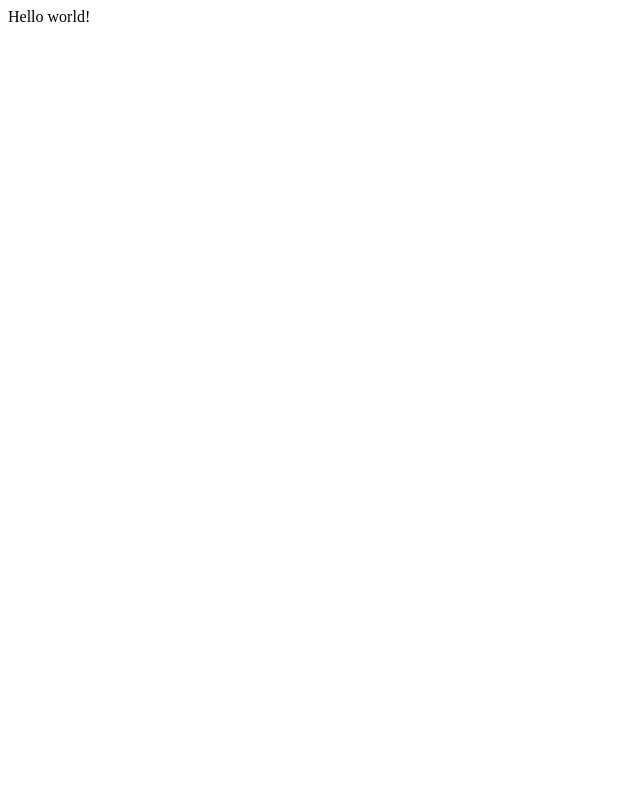
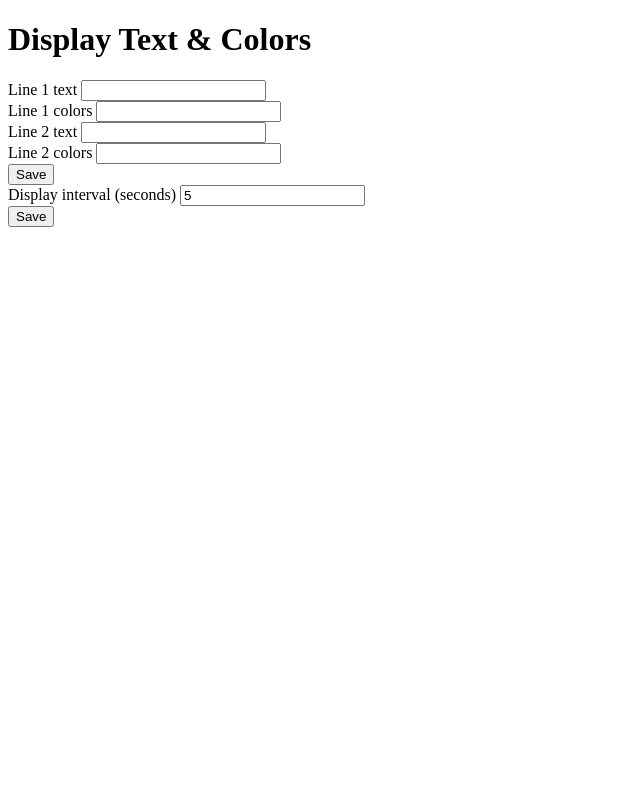
Before and after one commit to nathanchrs/colordisplay, a Flask app: page / in a window 1280 px wide. Before the commit the part shown is almost empty. Shown: the whole page, without its empty margins (0-640 px from the left). Run offline with Flask 2, Linux system fonts and the light colour scheme.

Commit message:
Simple display interval setting using Flask

```diff
--- a/config_io.py
+++ b/config_io.py
@@ -46,3 +46,8 @@ def read_from_display_interval_file(display_interval_file_path):
 	except:
 		print 'Invalid display interval file.'
 		return None
+
+def save_display_interval_to_file(display_interval_file_path, display_interval):
+	"""Saves the display interval value to file."""
+	with open(display_interval_file_path, 'w') as fout:
+		fout.write(display_interval)
--- /dev/null
+++ b/configserver.py
@@ -0,0 +1,30 @@
+#!/bin/env python
+
+from flask import Flask, request, render_template, redirect, url_for
+
+import config_io
+from variables import DISPLAY_FILE_PATH, DISPLAY_INTERVAL_FILE_PATH
+
+app = Flask(__name__)
+
+
+@app.route('/')
+def show_config_page():
+	pages = config_io.read_from_display_file(DISPLAY_FILE_PATH)
+	display_interval = config_io.read_from_display_interval_file(DISPLAY_INTERVAL_FILE_PATH)
+
+	# TODO: display pages and interval's existing values in form
+	# TODO: js-based array input for pages
+	return render_template('configpage.html', pages=pages, display_interval=display_interval)
+
+
+@app.route('/display', methods=['POST'])
+def save_display():
+	# TODO: implement save display text and colors
+	return redirect('/')
+
+
+@app.route('/interval', methods=['POST'])
+def save_display_interval():
+	config_io.save_display_interval_to_file(DISPLAY_INTERVAL_FILE_PATH, request.form['display_interval'])
+	return redirect(url_for('show_config_page'))
--- a/http/configserver.py
+++ /dev/null
@@ -1,8 +0,0 @@
-#!/bin/env python
-
-from flask import Flask
-app = Flask(__name__)
-
-@app.route('/')
-def index():
-	return 'Hello world!'
--- /dev/null
+++ b/templates/configpage.html
@@ -0,0 +1,39 @@
+{% extends "layout.html" %}
+{% block body %}
+
+  <h1>Display Text &amp; Colors</h1>
+
+  <form action="display" method="post">
+    <div>
+      <label for="first_line_text">Line 1 text</label>
+      <input type="text" name="first_line_text" />
+    </div>
+
+    <div>
+      <label for="first_line_color">Line 1 colors</label>
+      <input type="text" name="first_line_color" />
+    </div>
+
+    <div>
+      <label for="second_line_text">Line 2 text</label>
+      <input type="text" name="second_line_text" />
+    </div>
+
+    <div>
+      <label for="first_line_color">Line 2 colors</label>
+      <input type="text" name="first_line_color" />
+    </div>
+
+    <input type="submit" value="Save" />
+  </form>
+
+  <form action="interval" method="post">
+    <div>
+      <label for="display_interval">Display interval (seconds)</label>
+      <input type="number" name="display_interval" min="1" value="{{ display_interval }}" />
+    </div>
+
+    <input type="submit" value="Save" />
+  </form>
+
+{% endblock %}
--- a/http/templates/layout.html
+++ b/templates/layout.html
@@ -1,7 +1,7 @@
 <!doctype html>
 <html>
   <head>
-    <title>LED Color Display</title>
+    <title>Color Display</title>
   </head>
 
   {% block body %}{% endblock %}
```
Also changed, not shown: http/templates/text.html (deleted, +0 -20 lines), __init__.py (deleted).
